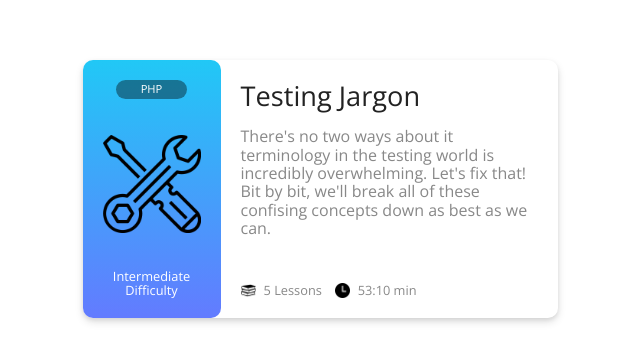
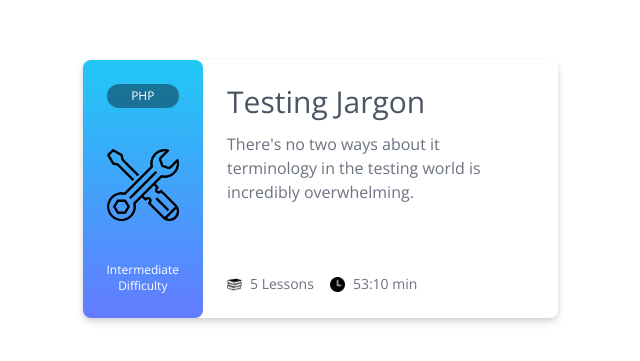
Before and after one commit to vpiselli/modern-css-for-backend-developers, a plain HTML site: page index.html in a window 1280 px wide. Shown: the part 211-572 px from the top of the page, without its empty margins (320-960 px from the left). Drawn offline with nearby package versions, Linux system fonts and the light colour scheme.

Commit message:
Lesson 4: Refactoring to Utility Classes and Tailwind

```diff
--- a/css/app.css
+++ b/css/app.css
@@ -1,90 +1,22 @@
 /* Fonts */
 @import url('https://fonts.googleapis.com/css2?family=Open+Sans:wght@300;400;600&display=swap');
 
-html, body {
+html,
+body {
     height: 100%;
     font-family: 'Open Sans', sans-serif;
 }
-
-body {
-    display: flex;
-    align-items: center;
-    justify-content: center;
-}
-
 .card {
     box-shadow: 0 4px 8px 0 rgba(0, 0, 0, .12), 0 2px 4px 0 rgba(0, 0, 0, .08);
     width: 475px;
     height: 258px;
-    display: flex;
-    border-radius: 10px;
 }
-
-.card-info, .card-content {
-    padding: 20px;
-}
-
 .card-info {
      background: linear-gradient(to bottom, #21c8f6, #637bff);
-     text-align: center;
-     display: flex;
-     flex-direction: column;
-     justify-content: space-between;
-     align-items: center;
-     color: white;
-     border-radius: 10px;
 }
-
-.card-difficulty {
-    font-size: 0.8em;
+.card-skill-button {
+    background: rgba(0, 0, 0, 0.4);
 }
-
-.card-skill-button {
+.color-inherit {
     color: inherit;
-    background: rgba(0, 0, 0, 0.4);
-    text-decoration: none;
-    font-size: 0.7em;
-    padding: 3px 25px;
-    border-radius: 999px;
 }
-
-.card-content {
-    color: #888;
-    display: flex;
-    flex-direction: column;
-}
-
-.card-title {
-    color: #222;
-    font-size: 1.7em;
-    font-weight: 400;
-    margin-top: 0;
-    margin-bottom: 0;
-}
-
-.card-title > a {
-    color: inherit;
-    text-decoration: none;
-}
-
-.card-content > p {
-    /* margin-bottom: auto; */
-    flex: 1;
-}
-
-.card-meta {
-    display: flex;
-    font-size: 0.8em;
-}
-
-.card-meta > div:first-child {
-    margin-right: 1em;
-}
-
-.card-meta > div {
-    display: flex;
-}
-
-.card-meta > div > img {
-    margin-right: 8px;
-}
--- a/index.html
+++ b/index.html
@@ -6,43 +6,42 @@
     <meta name="viewport" content="width=device-width, initial-scale=1.0">
     <title>Workshop - Card Desing</title>
 
-    <link rel="stylesheet" href="css/normalize.css">
+    <script src="https://cdn.tailwindcss.com"></script>
     <link rel="stylesheet" href="css/app.css">
 
 </head>
-<body>
+<body class="flex items-center justify-center">
 
-    <div class="card">
+    <div class="card flex rounded-lg">
         <!-- left -->
-        <div class="card-info">
-            <a href="" class="card-skill-button">PHP</a>
+        <div class="card-info flex flex-col justify-between rounded-lg p-6 text-center text-white">
+            <a href="" class="card-skill-button no-underline text-xs rounded-full py-1 px-6 color-inherit">PHP</a>
 
             <img src="images/tools.png" alt="" width="98" height="98">
 
-            <span class="card-difficulty">Intermediate Difficulty</span>
+            <span class="card-difficulty text-xs">Intermediate Difficulty</span>
         </div>
 
         <!-- right -->
-        <div class="card-content">
-            <h3 class="card-title"><a href="">Testing Jargon</a></h3>
+        <div class="card-content flex flex-col text-gray-500 p-6">
+            <h3 class="card-title text-gray-600 text-light text-3xl mb-3">
+                <a href="" class="no-underline color-inherit">Testing Jargon</a>
+            </h3>
 
-            <p>
+            <p class="flex-1">
                 There's no two ways about it
                 terminology in the testing world is
-                incredibly overwhelming. Let's fix
-                that! Bit by bit, we'll break all of
-                these confising concepts down as
-                best as we can.
+                incredibly overwhelming.
             </p>
 
-            <div class="card-meta">
-                <div>
-                    <img src="images/books.png" alt="" width="15" height="15">
+            <div class="card-meta flex text-sm">
+                <div class="flex items-center mr-4">
+                    <img src="images/books.png" alt="" width="15" height="15" class="mr-2">
                     5 Lessons
                 </div>
 
-                <div>
-                    <img src="images/clock.png" alt="" width="15" height="15">
+                <div class="flex items-center">
+                    <img src="images/clock.png" alt="" width="15" height="15" class="mr-2">
                     53:10 min
                 </div>
             </div>
```
